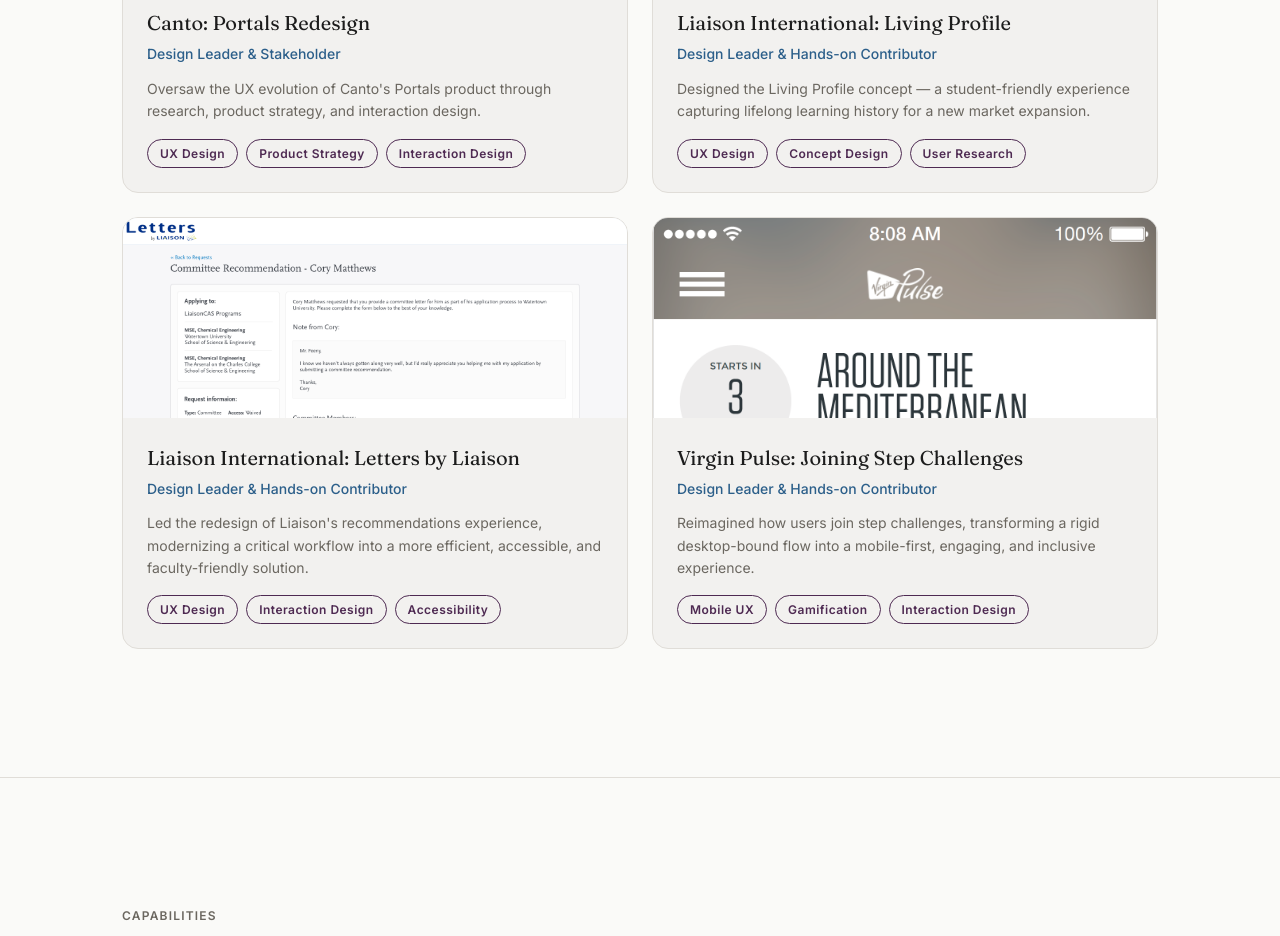
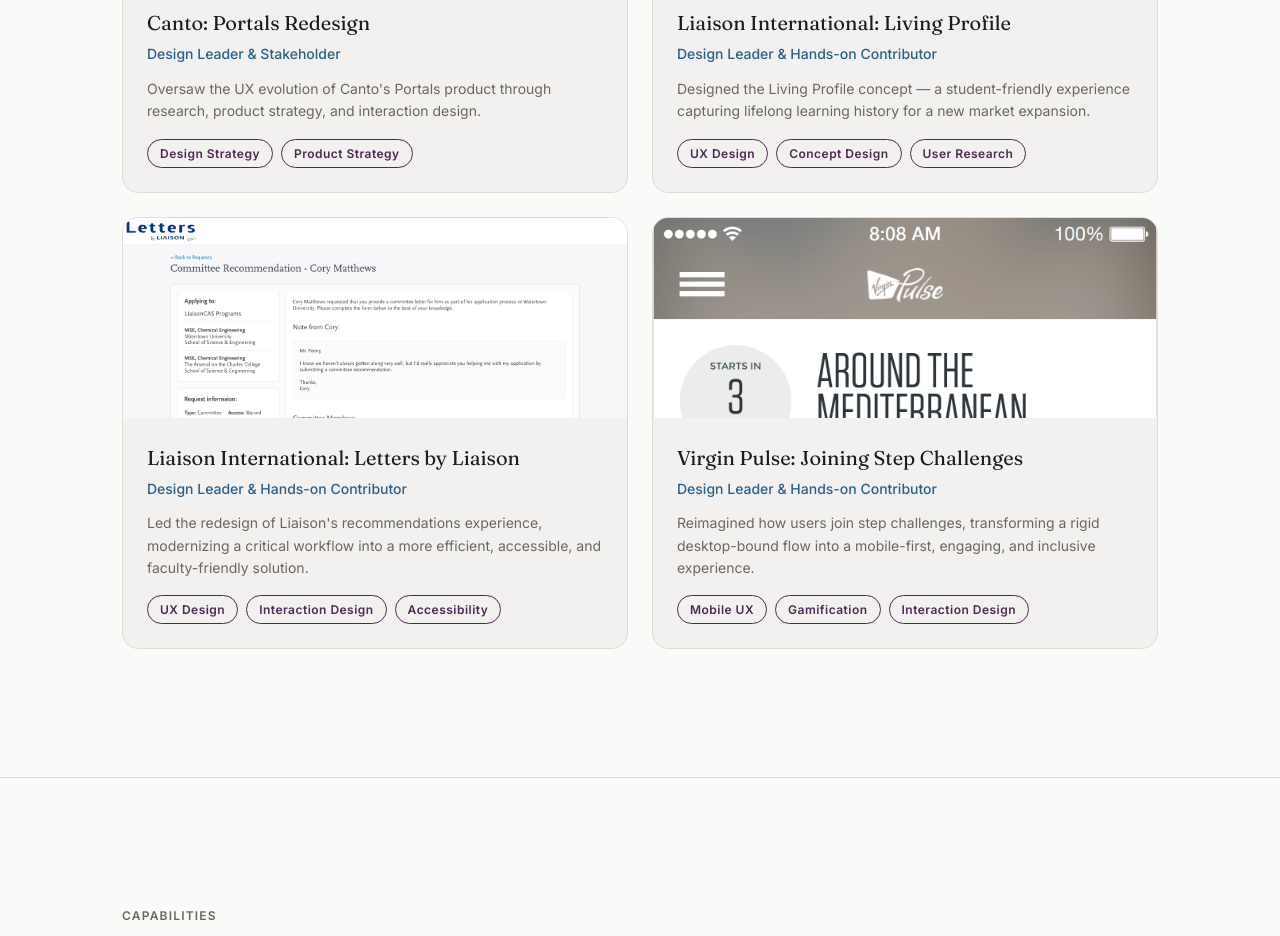
Before and after one commit to jxmcfarland/portfolio, a React (Vite) app: page / in a window 1280 px wide. Shown: the part 2000-2936 px from the top of the page. Built offline with nearby package versions, Linux system fonts and the light colour scheme.

Commit message:
Update Portals Redesign tags

```diff
--- a/src/data/caseStudies.js
+++ b/src/data/caseStudies.js
@@ -335,7 +335,7 @@ export const workExamples = [
     year: '2024',
     cardImage: '/images/canto-gallery-cropped.png',
     description: 'Oversaw the UX evolution of Canto\'s Portals product through research, product strategy, and interaction design.',
-    tags: ['UX Design', 'Product Strategy', 'Interaction Design'],
+    tags: ['Design Strategy', 'Product Strategy'],
     sections: [
         {
         content: 'As a design leader and stakeholder, I helped drive Canto\'s UX evolution by overseeing the redesign of Portals, bringing together research, product strategy, and interaction design to deliver a more flexible and accessible customer experience.',
```
